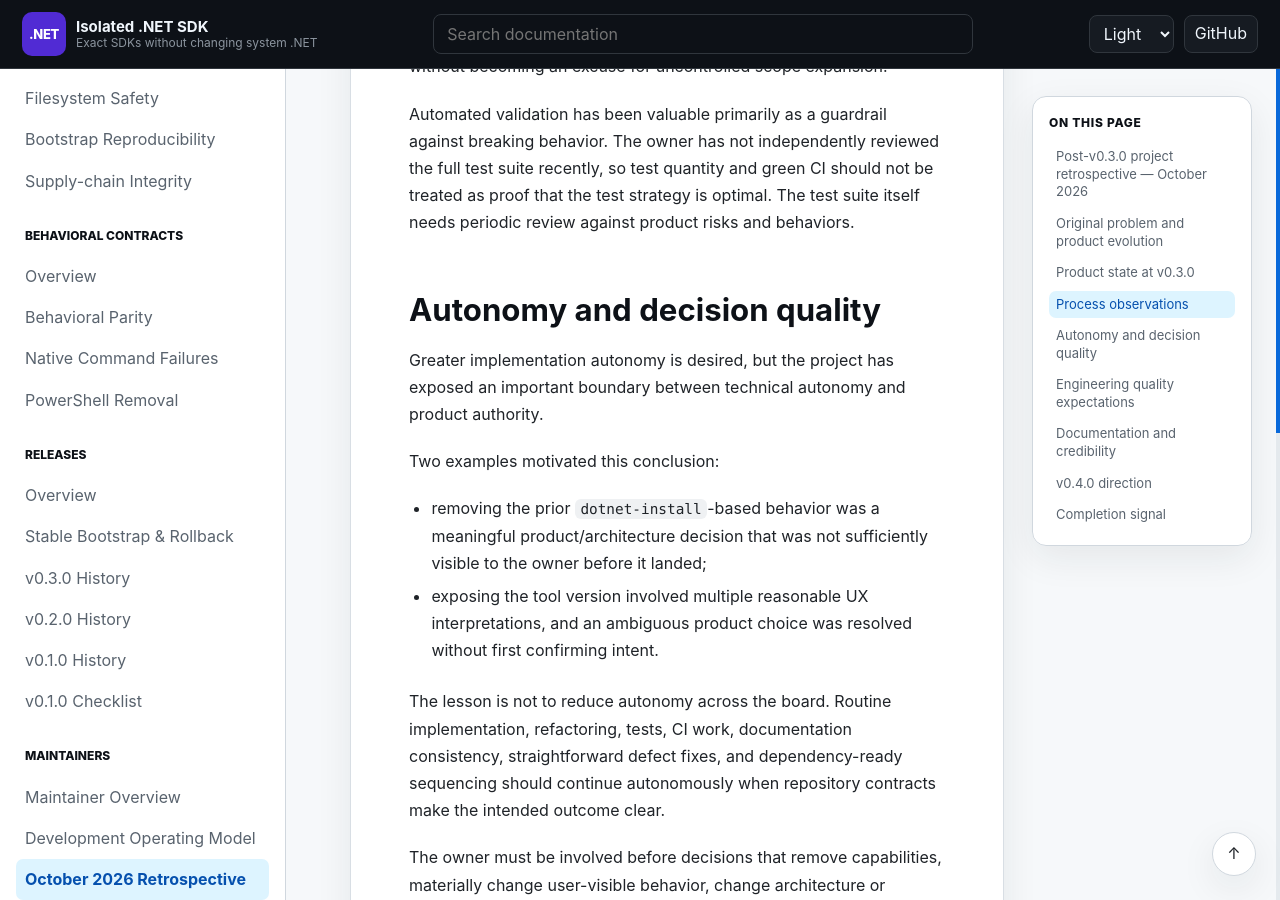
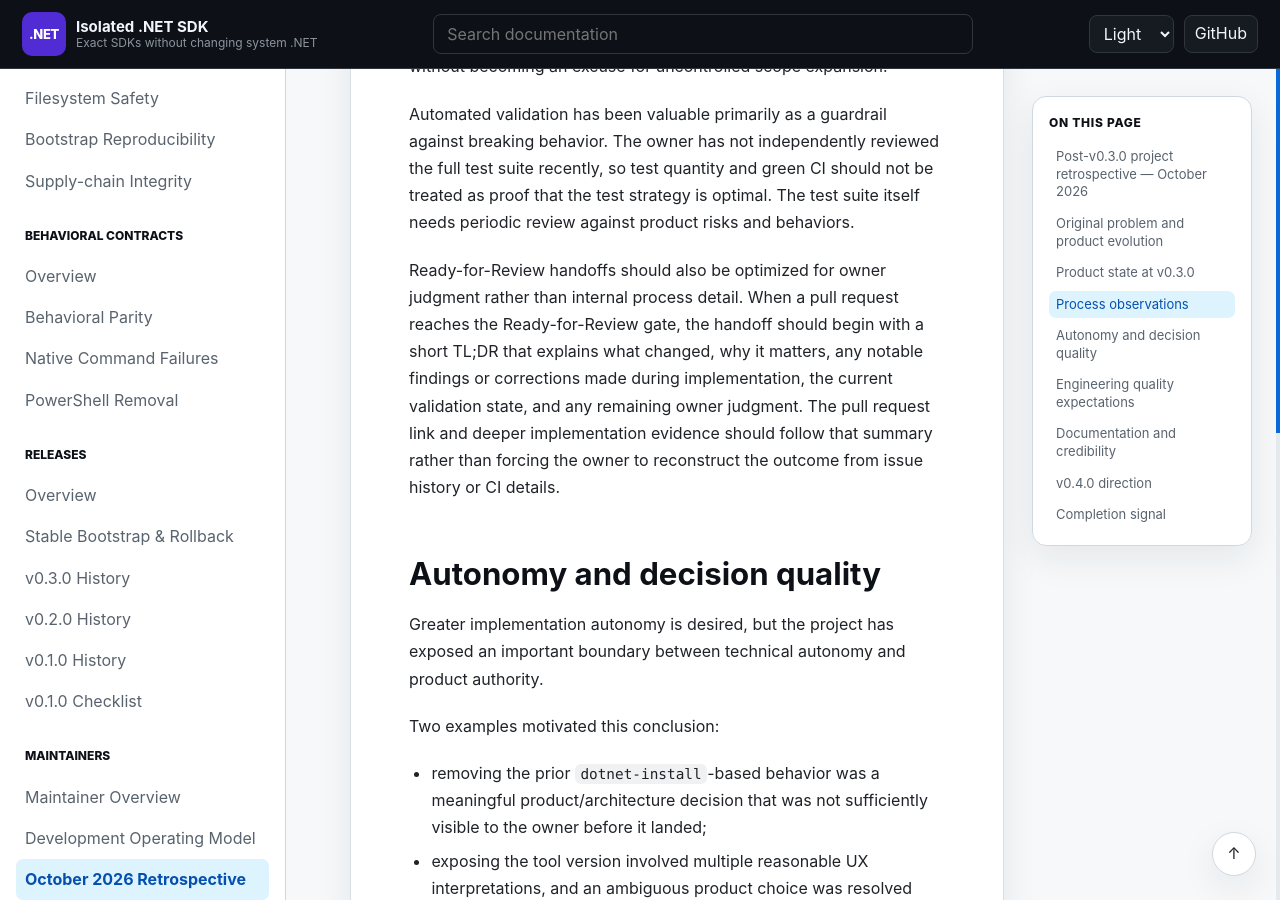
Before and after one commit to infoconex/isolated-dotnet-sdk, a Jekyll site: the page built from docs/maintainers/development/retrospective-2026-10.md, in a window 1280 px wide and 900 px high, scrolled down 2544 px. Built offline with Jekyll 4.4.1, drawn with Linux system fonts in a browser that asks for light colours; our own code applies the rules of GitHub Pages for plain Markdown files.

Commit message:
docs: record Ready-for-Review TLDR handoff

```diff
--- a/docs/maintainers/development/retrospective-2026-10.md
+++ b/docs/maintainers/development/retrospective-2026-10.md
@@ -33,6 +33,8 @@ Another recurring cost has been excessive context carried from one issue into th
 Most issues have been appropriately sized. The larger problem is avoidable follow-up work discovered immediately after an issue has merged. Some follow-ups are legitimate integration findings, but others indicate that the original implementation, review, or acceptance criteria did not inspect adjacent behavior deeply enough. A deliberate adjacent-impact check should therefore be part of completion review without becoming an excuse for uncontrolled scope expansion.
 
 Automated validation has been valuable primarily as a guardrail against breaking behavior. The owner has not independently reviewed the full test suite recently, so test quantity and green CI should not be treated as proof that the test strategy is optimal. The test suite itself needs periodic review against product risks and behaviors.
+
+Ready-for-Review handoffs should also be optimized for owner judgment rather than internal process detail. When a pull request reaches the Ready-for-Review gate, the handoff should begin with a short TL;DR that explains what changed, why it matters, any notable findings or corrections made during implementation, the current validation state, and any remaining owner judgment. The pull request link and deeper implementation evidence should follow that summary rather than forcing the owner to reconstruct the outcome from issue history or CI details.
 
 ## Autonomy and decision quality
 
```
